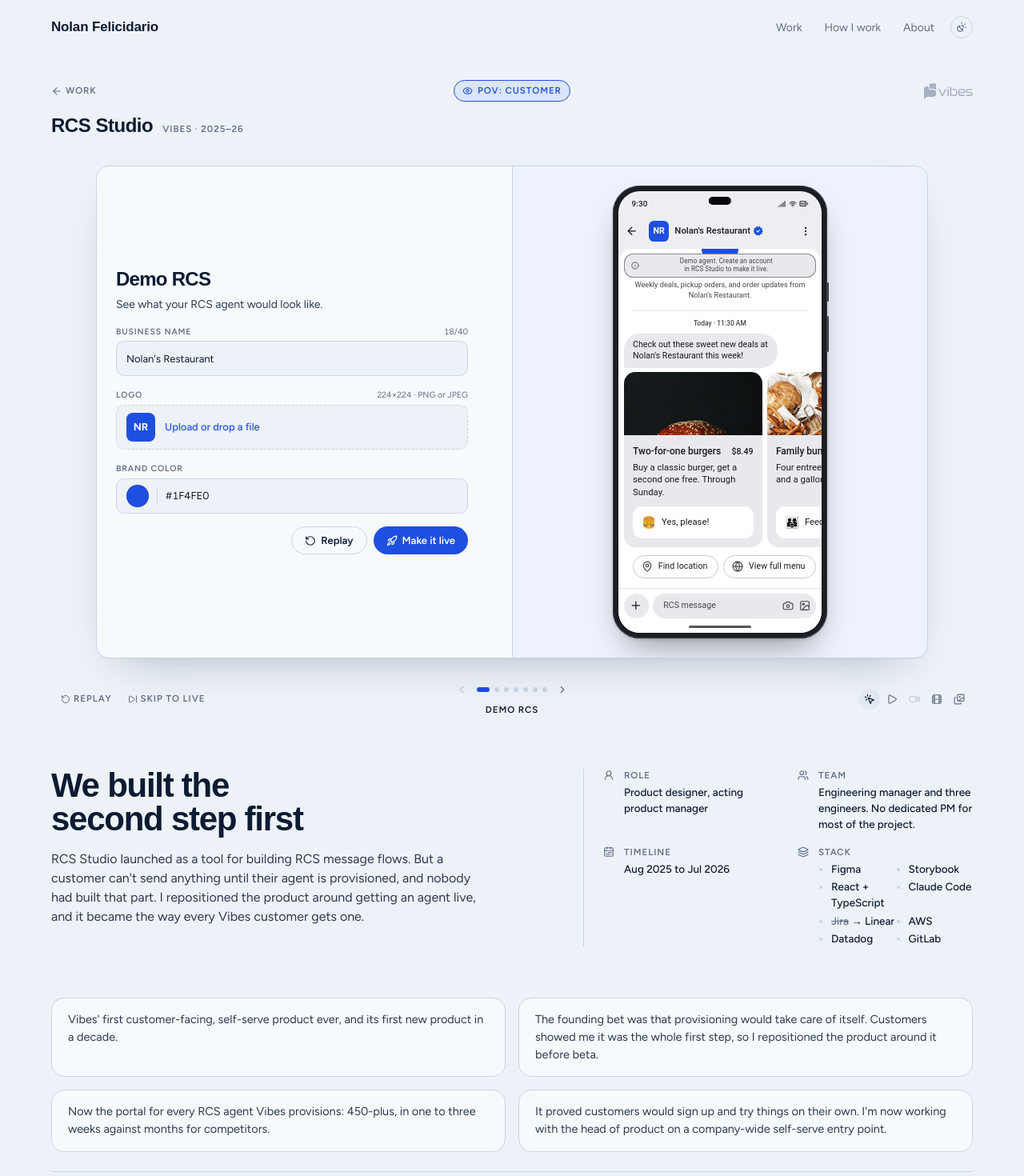
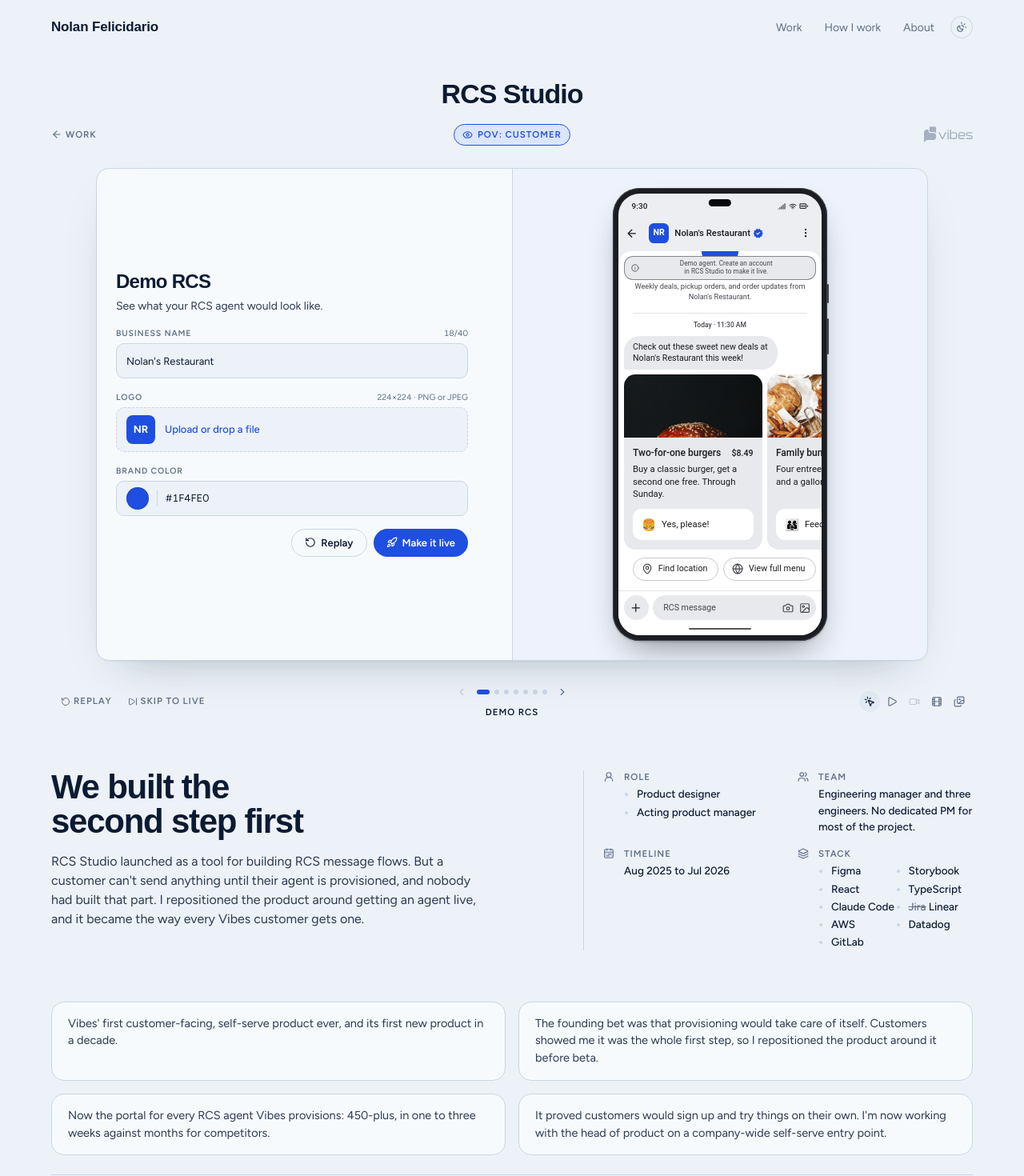
Before and after one commit to nfelicidario/nfelicidario.github.io, a Next.js app: page /work/rcs-studio in a window 1280 px wide. Shown: the top 1470 px of the page at 80% size. Built offline with nearby package versions, Linux system fonts and the light colour scheme; a web font is replaced by a local one.

Commit message:
Case pages: centered product title above the header row; RCS role and stack as bullets
Co-Authored-By: Claude Fable 5.1 <noreply@anthropic.com>

```diff
--- a/src/app/work/rcs-studio/page.tsx
+++ b/src/app/work/rcs-studio/page.tsx
@@ -47,7 +47,15 @@ export default function Page() {
         title="We built the second step first"
         lede="RCS Studio launched as a tool for building RCS message flows. But a customer can't send anything until their agent is provisioned, and nobody had built that part. I repositioned the product around getting an agent live, and it became the way every Vibes customer gets one."
         meta={[
-          { label: "Role", value: "Product designer, acting product manager" },
+          {
+            label: "Role",
+            value: (
+              <ul className="grid gap-0.5 pl-4 marker:text-rule" style={{ listStyle: "disc" }}>
+                <li>Product designer</li>
+                <li>Acting product manager</li>
+              </ul>
+            ),
+          },
           { label: "Team", value: "Engineering manager and three engineers. No dedicated PM for most of the project." },
           { label: "Timeline", value: "Aug 2025 to Jul 2026" },
           {
@@ -56,10 +64,11 @@ export default function Page() {
               <ul className="grid grid-cols-2 gap-x-4 gap-y-0.5 pl-4 marker:text-rule" style={{ listStyle: "disc" }}>
                 <li>Figma</li>
                 <li>Storybook</li>
-                <li>React + TypeScript</li>
+                <li>React</li>
+                <li>TypeScript</li>
                 <li>Claude Code</li>
                 <li>
-                  <s className="text-muted">Jira</s> → Linear
+                  <s className="text-muted">Jira</s> Linear
                 </li>
                 <li>AWS</li>
                 <li>Datadog</li>
--- a/src/components/case/CaseLayout.tsx
+++ b/src/components/case/CaseLayout.tsx
@@ -45,6 +45,11 @@ export function CaseHero({
   if (stage) {
     return (
       <section className="mx-auto max-w-6xl pt-6 pb-14 md:pt-8 md:pb-16">
+        {product && (
+          <h1 className="mb-5 text-center text-[clamp(26px,3vw,34px)] font-bold tracking-[-0.02em] text-ink">
+            {product}
+          </h1>
+        )}
         <div className="mb-3 grid grid-cols-[1fr_auto_1fr] items-center gap-4">
           <Link
             href="/#work"
@@ -66,18 +71,12 @@ export function CaseHero({
             )}
           </div>
         </div>
-        {product && (
-          <div className="mb-4 flex flex-wrap items-baseline gap-x-3 gap-y-1">
-            <span className="font-display text-[24px] font-bold tracking-[-0.02em] text-ink">{product}</span>
-            <span className="label">{kicker}</span>
-          </div>
-        )}
         {stage}
         <div className="mt-14 grid gap-8 md:grid-cols-[1.3fr_1fr] md:items-start md:mt-16">
           <div>
             {heading ?? (
               <>
-                <h1 className="max-w-[18ch] text-[clamp(28px,3.6vw,42px)] font-bold text-ink">{title}</h1>
+                <h2 className="max-w-[18ch] text-[clamp(28px,3.6vw,42px)] font-bold text-ink">{title}</h2>
                 <p className="mt-4 max-w-[52ch] text-[16px]">{lede}</p>
               </>
             )}
```
